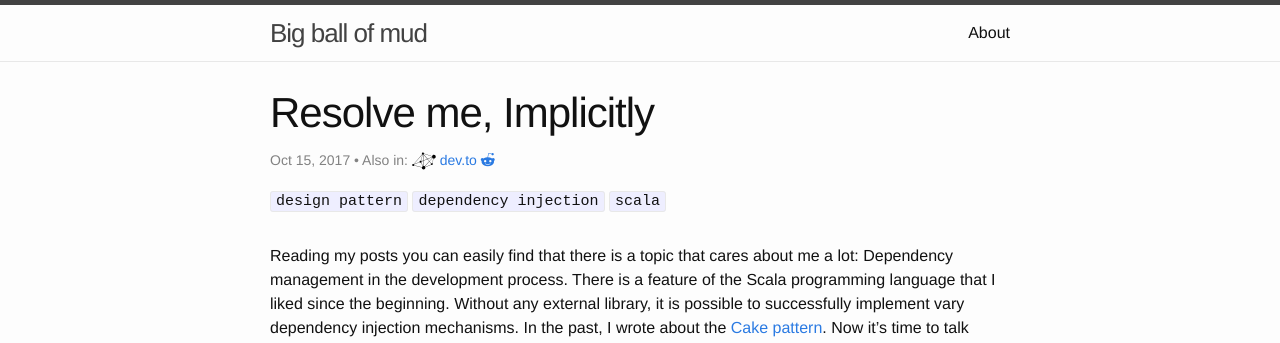
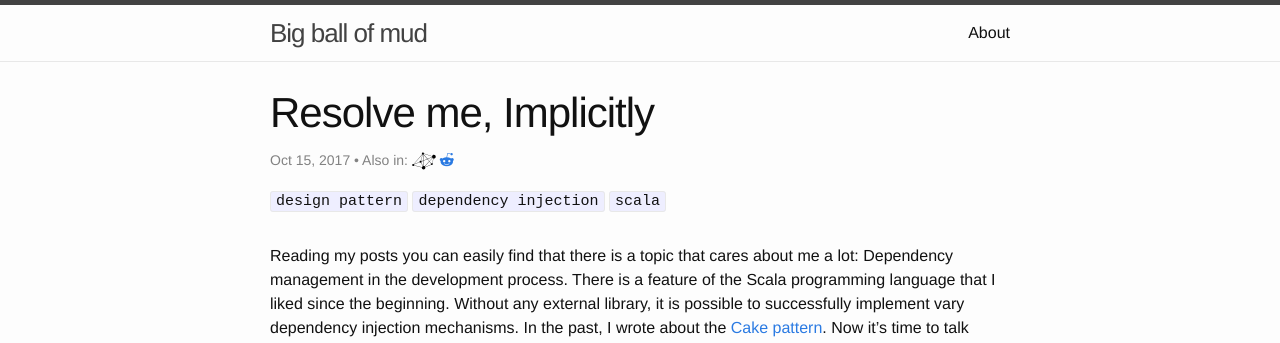
Before and after one commit to rcardin/rcardin.github.io, a Jekyll site: the page built from _posts/2017-10-15-resolve-me-implicitly.markdown, in a window 1280 px wide and 900 px high. Shown: the top 343 px of the window. Built offline with Jekyll 4.4.1, drawn with Linux system fonts in a browser that asks for light colours; comment, search, counter and statistics services are not loaded.

Commit message:
Added dev.to icon to post layout

```diff
--- a/_layouts/post.html
+++ b/_layouts/post.html
@@ -18,7 +18,7 @@
       <a href="{{ page.medium-link }}" title="Medium"><i class="fa fa-medium" aria-hidden="true"></i></a>
       {% endif %}
       {% if page.dev-link %}
-      <a href="{{ page.dev-link }}" title="Dev.to">dev.to</a>
+      <a href="{{ page.dev-link }}" title="Dev.to"><i class="fab fa-dev" aria-hidden="true"></i></a>
       {% endif %}
       {% if page.reddit-link %}
       <a href="{{ page.reddit-link }}" title="Reddit"><i class="fa fa-reddit-alien"></i></a>
```
